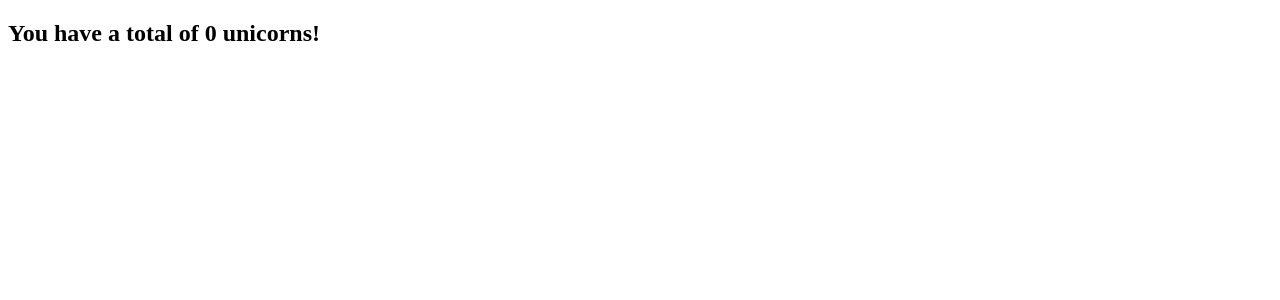
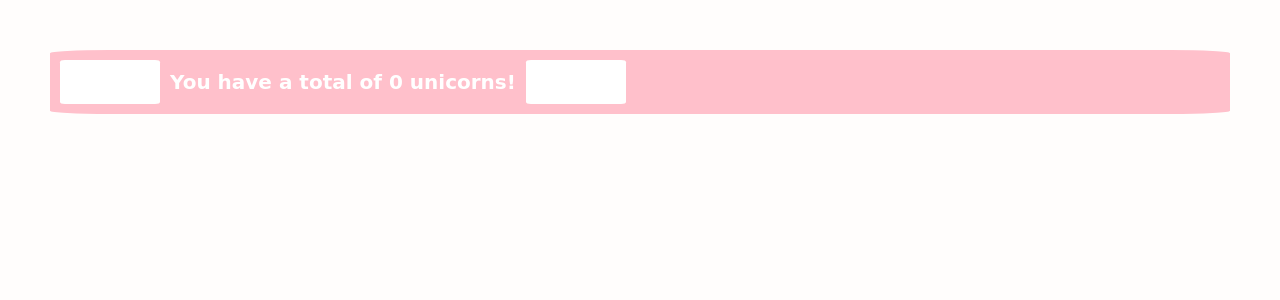
Before and after one commit to AnnaMaPe/202301-w7ch3-anna-marrodan, a React (Create React App) app: page / in a window 1280 px wide. Shown: the top 300 px of the page. Built offline with nearby package versions, Linux system fonts and the light colour scheme.

Commit message:
Give style to UnicornCounter component

```diff
--- a/package.json
+++ b/package.json
@@ -15,6 +15,7 @@
     "react-dom": "^18.2.0",
     "react-redux": "^8.0.5",
     "react-scripts": "5.0.1",
+    "styled-components": "^5.3.6",
     "typescript": "^4.9.5",
     "web-vitals": "^2.1.4"
   },
@@ -44,6 +45,7 @@
     ]
   },
   "devDependencies": {
+    "@types/styled-components": "^5.1.26",
     "husky": "^8.0.0",
     "lint-staged": "^13.1.2",
     "prettier": "^2.8.4"
--- a/src/App.tsx
+++ b/src/App.tsx
@@ -1,7 +1,13 @@
 import { UnicornCounter } from "./components/UnicornCounter/UnicornCounter";
+import { GlobalStyles } from "./styles/GlobalStyles";
 
 const App = () => {
-  return <UnicornCounter />;
+  return (
+    <>
+      <GlobalStyles />
+      <UnicornCounter />
+    </>
+  );
 };
 
 export default App;
--- a/src/components/UnicornCounter/UnicornCounter.tsx
+++ b/src/components/UnicornCounter/UnicornCounter.tsx
@@ -1,13 +1,16 @@
 import { useAppSelector } from "../../store/hooks";
+import { UnicornCounterStyled } from "./UnicornCounterStyled";
 
 export const UnicornCounter = (): JSX.Element => {
   const totalUnicors = useAppSelector((state) => state.unicorn);
 
   return (
-    <div className="counter">
+    <UnicornCounterStyled className="counter">
+      <button className="counter__button" />
       <h2 className="counter__title">
         You have a total of {totalUnicors.count} unicorns!
       </h2>
-    </div>
+      <button className="counter__button" />
+    </UnicornCounterStyled>
   );
 };
--- /dev/null
+++ b/src/components/UnicornCounter/UnicornCounterStyled.tsx
@@ -0,0 +1,24 @@
+import styled from "styled-components";
+
+export const UnicornCounterStyled = styled.div`
+  background-color: pink;
+  padding: 1em;
+  text-align: center;
+  display: flex;
+  margin: 5rem;
+  border-radius: 5%;
+
+  .counter {
+    &__title {
+      color: white;
+      font-size: 2em;
+      padding: 1rem;
+    }
+    &__button {
+      border: red;
+      background-color: white;
+      width: 100px;
+      border-radius: 5%;
+    }
+  }
+`;
--- /dev/null
+++ b/src/styles/GlobalStyles.ts
@@ -0,0 +1,46 @@
+import { createGlobalStyle } from "styled-components";
+
+export const GlobalStyles = createGlobalStyle`
+ * {
+    box-sizing:border-box;
+    margin:0;
+    padding:0;
+    font-family: "Comic Sans MS", "Comic Sans", cursive;;
+
+  }
+
+  html {
+    font-size: 62.5%;
+    font-weight: 500;
+    font-family: "Montserrat Alternates";
+    color: #333333;
+  }
+
+  body {
+    background-color: #FFFDFC;
+  }
+
+  ol, ul {
+    list-style: none;
+  }
+
+  button {
+    border: none;
+    background: none;
+    font-family: inherit;
+  }
+
+  input {
+    border: none;
+    font-family: inherit;
+  }
+
+  a {
+    text-decoration: none;
+    color: inherit;
+  }
+
+  img{
+    max-width: 100%;
+  }
+`;
```
Also changed, not shown: 2 other files (tests, documents, lock files or other folders).
